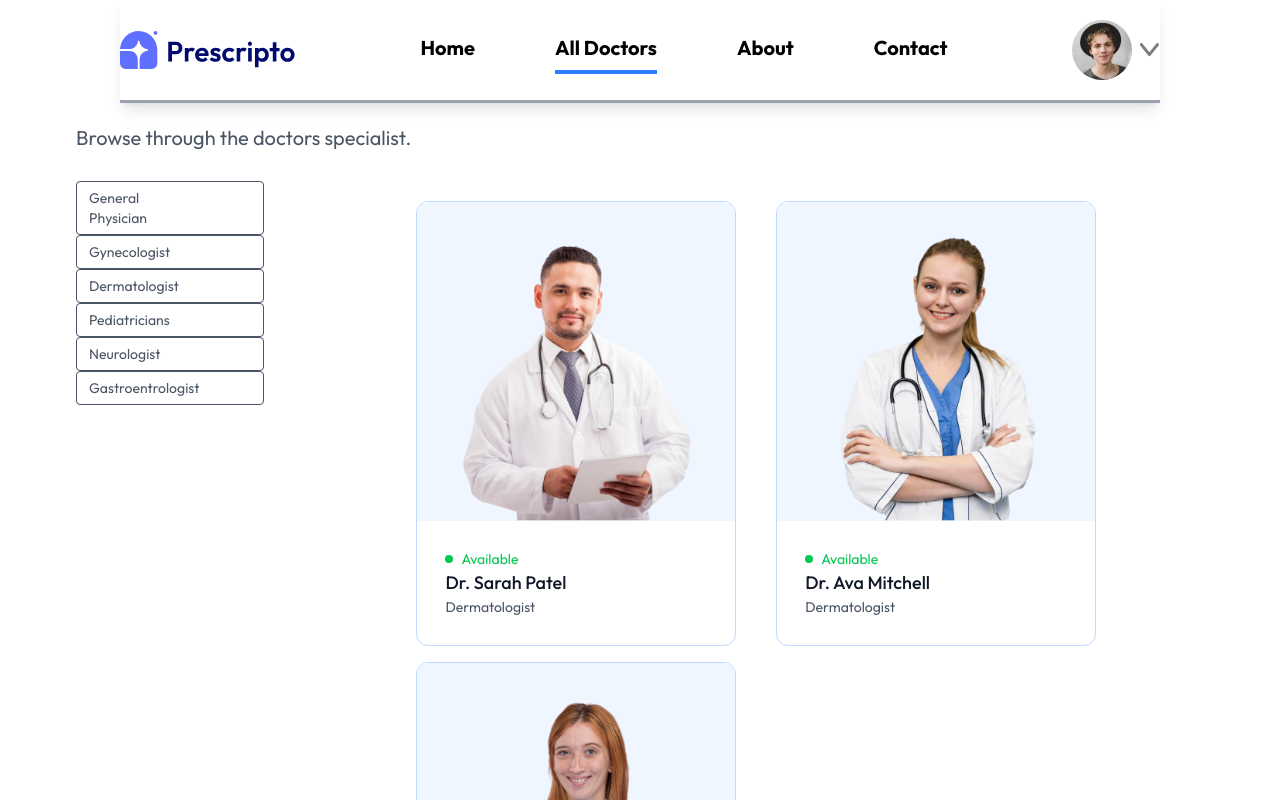
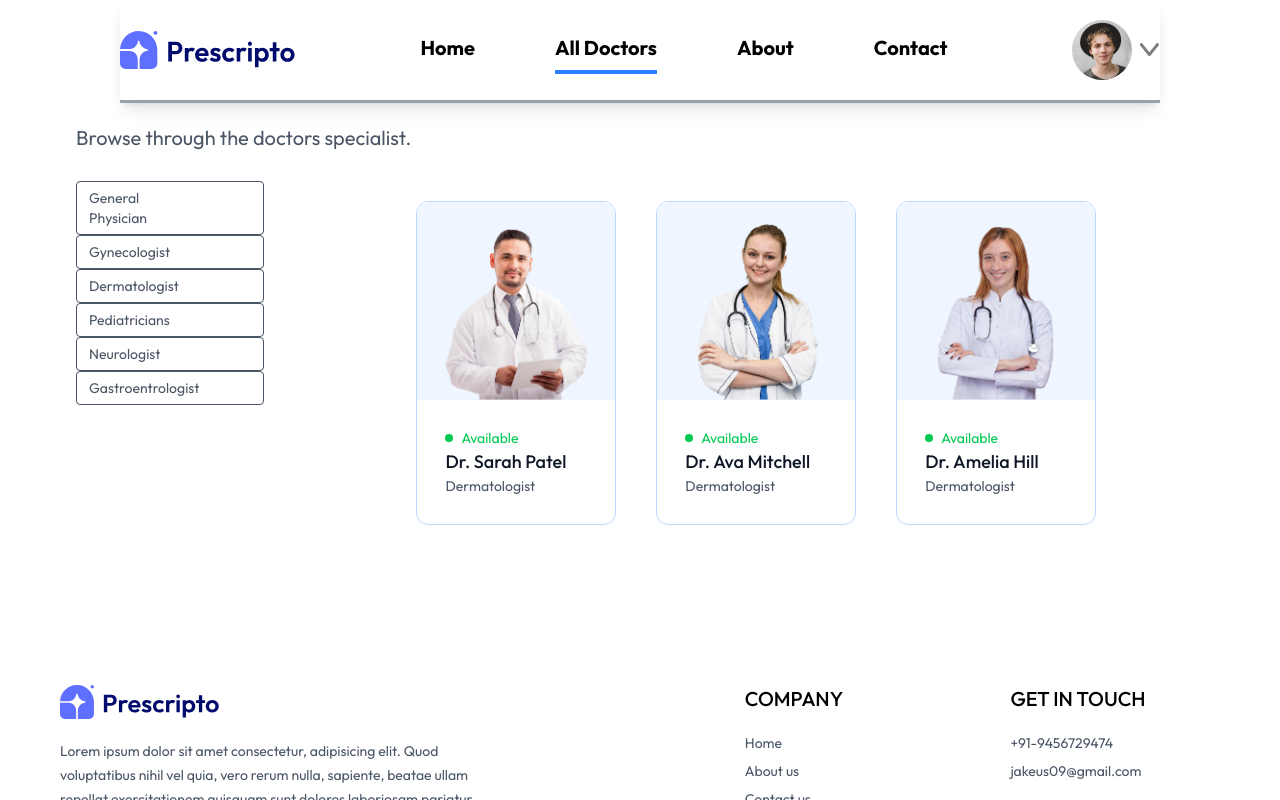
Before and after one commit to JagratiSharma16/Doctor_Appointment_System, a React (Vite) app in the folder Frontend/: page /doctors/Dermatologist in a window 1280 px wide. Shown: the top 800 px of the page. Built offline with nearby package versions, Linux system fonts and the light colour scheme.

Commit message:
trying push and pull issue

```diff
--- a/Frontend/src/pages/Doctors.jsx
+++ b/Frontend/src/pages/Doctors.jsx
@@ -30,7 +30,7 @@ const Doctors = () => {
           <p className={`w-[94vw] sm:w-auto pl-3 py-1.5 pr-16 border border-grey-300 rounded transition-all cursor-pointer`}>Neurologist</p>
           <p className={`w-[94vw] sm:w-auto pl-3 py-1.5 pr-16 border border-grey-300 rounded transition-all cursor-pointer`}>Gastroentrologist</p>
         </div>
-        <div className=' w-full grid xl:grid-cols-2 2xl:grid-cols-5 md:gap-2 lg:gap-4 pt-5 gap-y-6 px-7 md:ml-6 lg:ml-20 md:mr-6 lg:mr-20  sm-px-0  grid-cols-auto gap-4 '>
+        <div className=' w-full grid xl:grid-cols-3 2xl:grid-cols-5 md:gap-2 lg:gap-4 pt-5 gap-y-6 px-7 md:ml-6 lg:ml-20 md:mr-6 lg:mr-20  sm-px-0  grid-cols-auto gap-4 '>
           {
             filterdoc.map((item, index) => (
               <div onClick={() => navigate(`/appointment/${item._id}`)} className="border border-blue-200 md:ml-6  rounded-xl overflow-hidden cursor-pointer hover:translate-y-[-15px] transition-all duration-300" key={index}>
```
